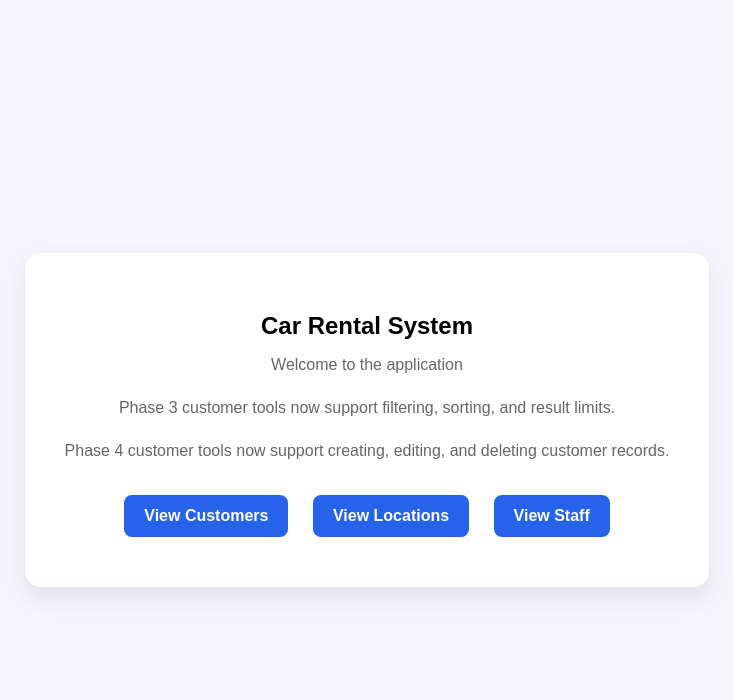
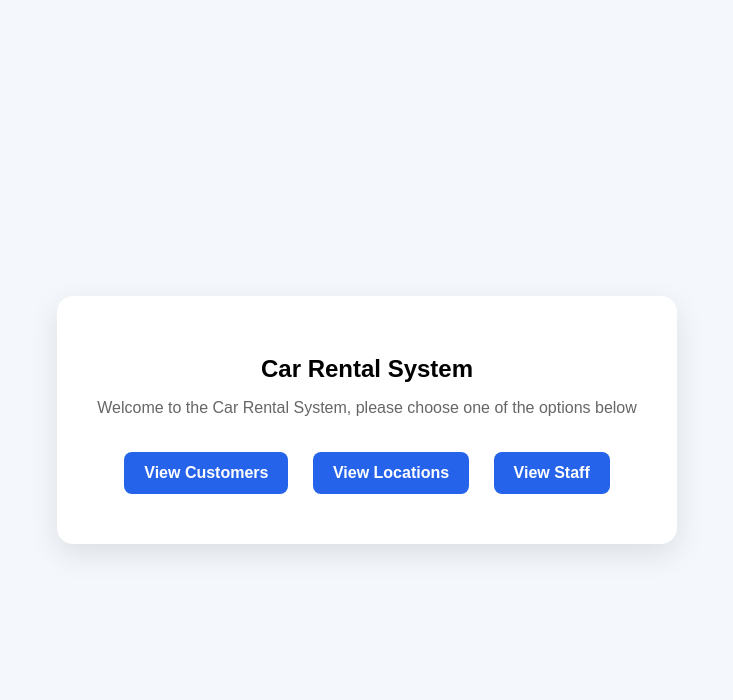
Before and after one commit to arigree/211_FinalProject, a Flask app: page / in a window 1280 px wide. Shown: the top 700 px of the page, without its empty margins (273-1006 px from the left). Run offline with Flask 3, Linux system fonts and the light colour scheme.

Commit message:
Setting up rental

```diff
--- a/app/templates/home.html
+++ b/app/templates/home.html
@@ -10,9 +10,7 @@
     <main class="page">
         <section class="card">
             <h1>Car Rental System</h1>
-            <p class="subtitle">Welcome to the application</p>
-            <p class="subtitle">Phase 3 customer tools now support filtering, sorting, and result limits.</p>
-            <p class="subtitle">Phase 4 customer tools now support creating, editing, and deleting customer records.</p>
+            <p class="subtitle">Welcome to the Car Rental System, please choose one of the options below</p>
 
             <div class="nav-links">
                 <a href="/customers">View Customers</a>
```
Also changed, not shown: app/location/location_controller.py (+12 -0 lines), app/rental/__init__.py (added, +8 -0 lines), app/rental/rental.py (added, +23 -0 lines), app/rental/rental_controller.py (added, +51 -0 lines), app/rental/rental_exceptions.py (added, +7 -0 lines), app/rental/rental_manager.py (added, +43 -0 lines), app/rental/templates/rental.html (added, +10 -0 lines), app/rental/templates/template.html (added, +10 -0 lines), app/rental/static/rental.css (added).
